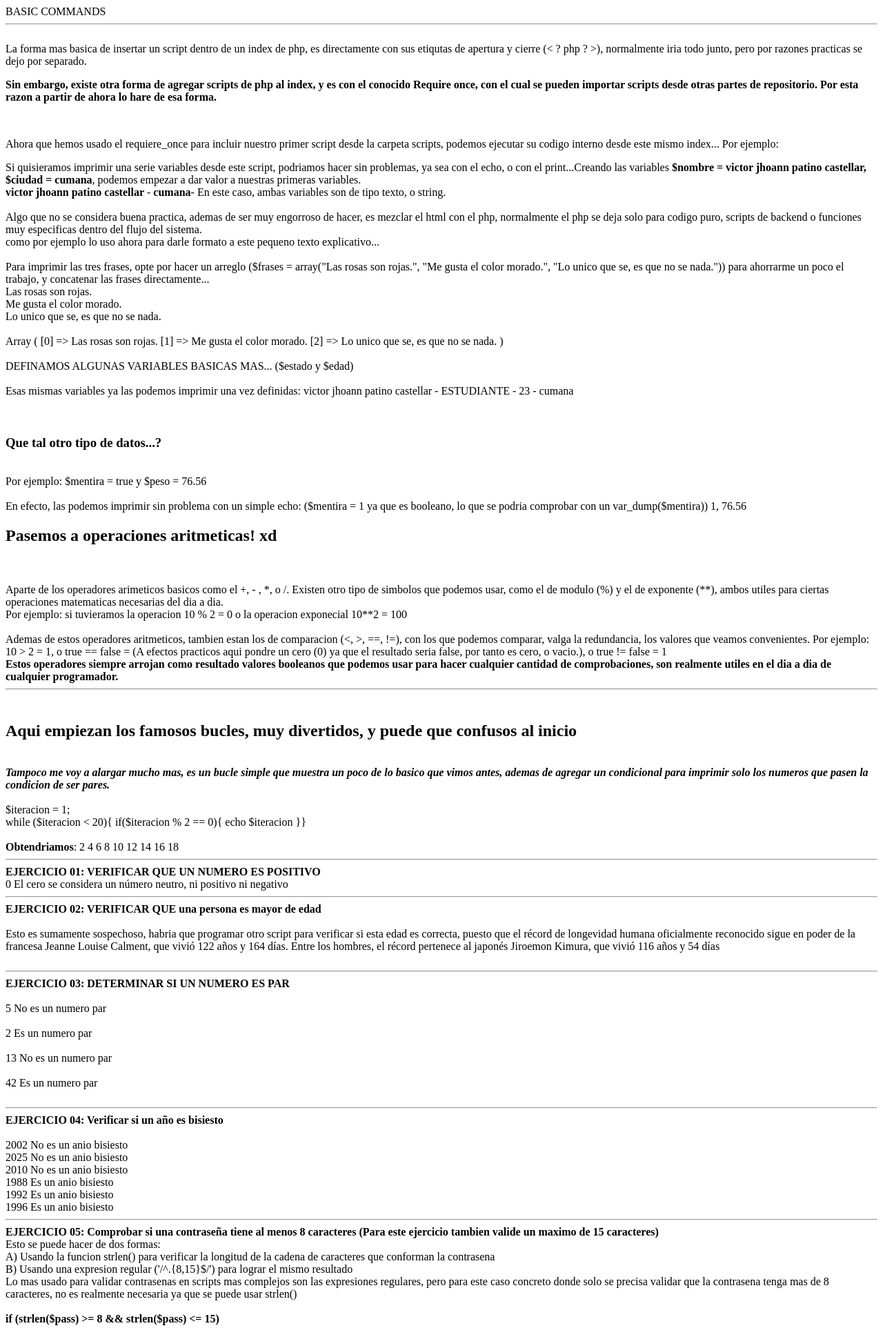
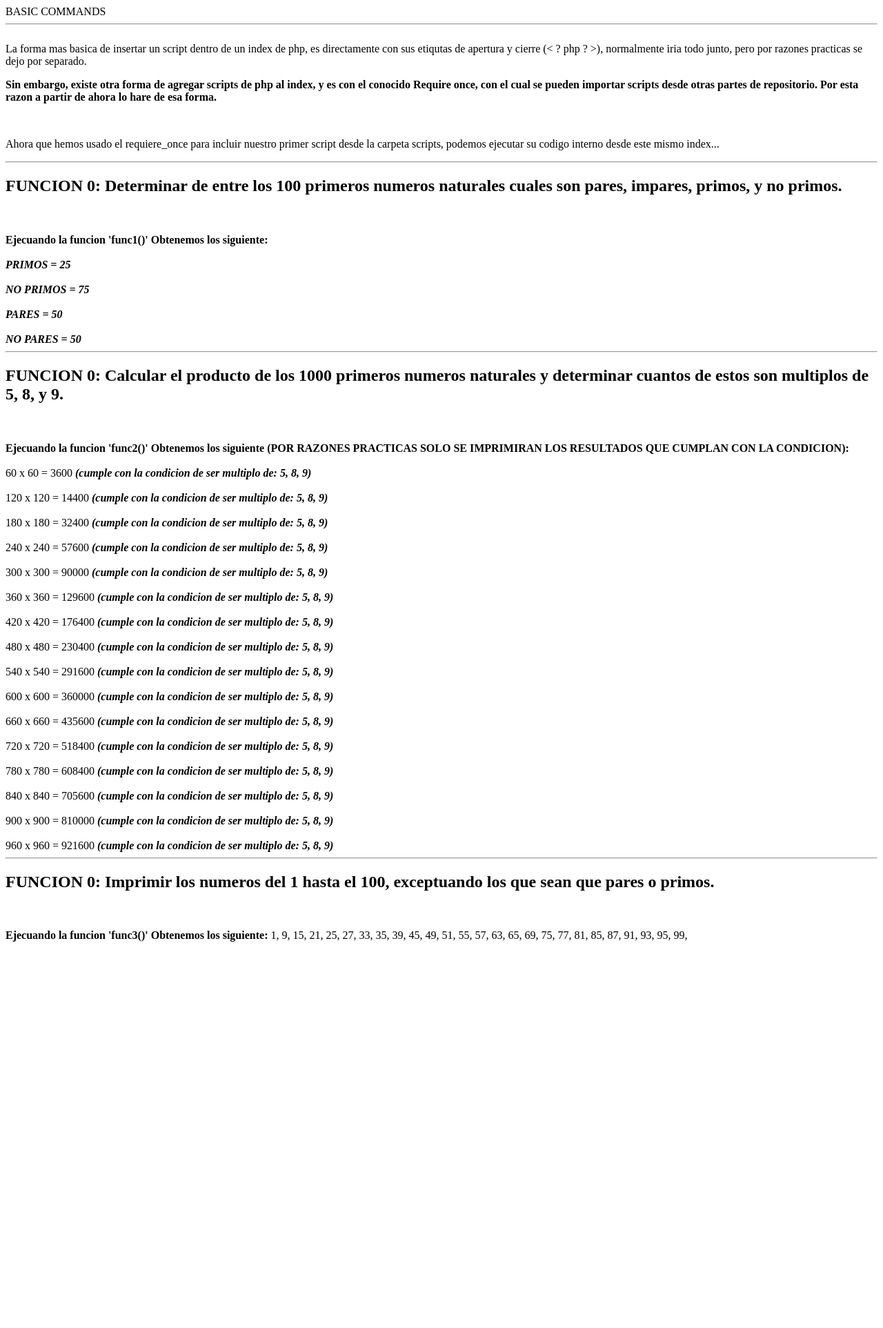
Before and after one commit to Cr0wn4ever/Programacion-2-tray-2, a PHP site: page / in a window 1280 px wide. Shown: the top 1925 px of the page at 69% size. After the commit the page ends 1365 px from the top, so only its background shows below. Run offline with PHP 8.4, Linux system fonts and the light colour scheme.

Commit message:
nuevos ejercicios agregados
ejercicios de funciones agregados al repositorio, desde el 0 hasta el 2, o desde el 1 hasta el 3, como tu filosofia te lo dictamine.

```diff
--- a/index.php
+++ b/index.php
@@ -18,7 +18,7 @@
             <br>
             <p><strong>Sin embargo, existe otra forma de agregar scripts de php al index, y es con el conocido Require once, con el cual se pueden importar scripts desde otras partes de repositorio. Por esta razon a partir de ahora lo hare de esa forma.</strong></p>
             <br>
-            <p>Ahora que hemos usado el requiere_once para incluir nuestro primer script desde la carpeta scripts, podemos ejecutar su codigo interno desde este mismo index... Por ejemplo:</p>
+            <p>Ahora que hemos usado el requiere_once para incluir nuestro primer script desde la carpeta scripts, podemos ejecutar su codigo interno desde este mismo index...</p>
         </div>
     </div>
 </body>
@@ -26,43 +26,49 @@
 </html>
 
 <?php
-require_once 'scripts\basicCommands.php';
-require_once 'scripts\buclesBasicos.php';
-require_once 'scripts\35-ejercicios-basicos\ejercicio-01-08.php';
-require_once 'scripts\35-ejercicios-basicos\ejercicio-02.php';
-require_once 'scripts\35-ejercicios-basicos\ejercicio-03.php';
-require_once 'scripts\35-ejercicios-basicos\ejercicio-04.php';
-require_once 'scripts\35-ejercicios-basicos\ejercicio-05.php';
-require_once 'scripts\35-ejercicios-basicos\ejercicio-06.php';
-require_once 'scripts\35-ejercicios-basicos\ejercicio-07.php';
-require_once 'scripts\35-ejercicios-basicos\ejercicio-09.php';
-require_once 'scripts\35-ejercicios-basicos\ejercicio-10.php';
-require_once 'scripts\35-ejercicios-basicos\ejercicio-11.php';
-require_once 'scripts\35-ejercicios-basicos\ejercicio-12.php';
-require_once 'scripts\35-ejercicios-basicos\ejercicio-13.php';
-require_once 'scripts\35-ejercicios-basicos\ejercicio-14.php';
-require_once 'scripts\35-ejercicios-basicos\ejercicio-15.php';
-require_once 'scripts\35-ejercicios-basicos\ejercicio-16.php';
-require_once 'scripts\35-ejercicios-basicos\ejercicio-17.php';
-require_once 'scripts\35-ejercicios-basicos\ejercicio-18.php';
-require_once 'scripts\35-ejercicios-basicos\ejercicio-19.php';
-require_once 'scripts\35-ejercicios-basicos\ejercicio-20.php';
-require_once 'scripts\35-ejercicios-basicos\ejercicio-21.php';
-require_once 'scripts\35-ejercicios-basicos\ejercicio-22.php';
-require_once 'scripts\35-ejercicios-basicos\ejercicio-23.php';
-require_once 'scripts\35-ejercicios-basicos\ejercicio-24.php';
-require_once 'scripts\35-ejercicios-basicos\ejercicio-25.php';
-require_once 'scripts\35-ejercicios-basicos\ejercicio-26.php';
-require_once 'scripts\35-ejercicios-basicos\ejercicio-27.php';
-require_once 'scripts\35-ejercicios-basicos\ejercicio-28.php';
-require_once 'scripts\35-ejercicios-basicos\ejercicio-29.php';
-require_once 'scripts\35-ejercicios-basicos\ejercicio-30.php';
-require_once 'scripts\35-ejercicios-basicos\ejercicio-31.php';
-require_once 'scripts\35-ejercicios-basicos\ejercicio-32.php';
-require_once 'scripts\35-ejercicios-basicos\ejercicio-33.php';
-require_once 'scripts\35-ejercicios-basicos\ejercicio-34.php';
-require_once 'scripts\35-ejercicios-basicos\ejercicio-35.php';
+//EJERCICIOS BASICOS
 
+// require_once 'scripts\basicCommands.php';
+// require_once 'scripts\buclesBasicos.php';
+// require_once 'scripts\35-ejercicios-basicos\ejercicio-01-08.php';
+// require_once 'scripts\35-ejercicios-basicos\ejercicio-02.php';
+// require_once 'scripts\35-ejercicios-basicos\ejercicio-03.php';
+// require_once 'scripts\35-ejercicios-basicos\ejercicio-04.php';
+// require_once 'scripts\35-ejercicios-basicos\ejercicio-05.php';
+// require_once 'scripts\35-ejercicios-basicos\ejercicio-06.php';
+// require_once 'scripts\35-ejercicios-basicos\ejercicio-07.php';
+// require_once 'scripts\35-ejercicios-basicos\ejercicio-09.php';
+// require_once 'scripts\35-ejercicios-basicos\ejercicio-10.php';
+// require_once 'scripts\35-ejercicios-basicos\ejercicio-11.php';
+// require_once 'scripts\35-ejercicios-basicos\ejercicio-12.php';
+// require_once 'scripts\35-ejercicios-basicos\ejercicio-13.php';
+// require_once 'scripts\35-ejercicios-basicos\ejercicio-14.php';
+// require_once 'scripts\35-ejercicios-basicos\ejercicio-15.php';
+// require_once 'scripts\35-ejercicios-basicos\ejercicio-16.php';
+// require_once 'scripts\35-ejercicios-basicos\ejercicio-17.php';
+// require_once 'scripts\35-ejercicios-basicos\ejercicio-18.php';
+// require_once 'scripts\35-ejercicios-basicos\ejercicio-19.php';
+// require_once 'scripts\35-ejercicios-basicos\ejercicio-20.php';
+// require_once 'scripts\35-ejercicios-basicos\ejercicio-21.php';
+// require_once 'scripts\35-ejercicios-basicos\ejercicio-22.php';
+// require_once 'scripts\35-ejercicios-basicos\ejercicio-23.php';
+// require_once 'scripts\35-ejercicios-basicos\ejercicio-24.php';
+// require_once 'scripts\35-ejercicios-basicos\ejercicio-25.php';
+// require_once 'scripts\35-ejercicios-basicos\ejercicio-26.php';
+// require_once 'scripts\35-ejercicios-basicos\ejercicio-27.php';
+// require_once 'scripts\35-ejercicios-basicos\ejercicio-28.php';
+// require_once 'scripts\35-ejercicios-basicos\ejercicio-29.php';
+// require_once 'scripts\35-ejercicios-basicos\ejercicio-30.php';
+// require_once 'scripts\35-ejercicios-basicos\ejercicio-31.php';
+// require_once 'scripts\35-ejercicios-basicos\ejercicio-32.php';
+// require_once 'scripts\35-ejercicios-basicos\ejercicio-33.php';
+// require_once 'scripts\35-ejercicios-basicos\ejercicio-34.php';
+// require_once 'scripts\35-ejercicios-basicos\ejercicio-35.php';
+
+//EJERCICIOS CON FUNCIONES
+require_once 'scripts\ejercicios-funciones\funcion-01.php';
+require_once 'scripts\ejercicios-funciones\funcion-02.php';
+require_once 'scripts\ejercicios-funciones\funcion-03.php';
 
 
 ?>
--- /dev/null
+++ b/scripts/ejercicios-funciones/funcion-01.php
@@ -0,0 +1,62 @@
+<?php
+
+function func1()
+{
+    $esPrimo = true;
+
+    $contarPrimos = 0;
+
+    $contarNoPrimos = 0;
+
+    $contarPares = 0;
+
+    $contarImpares = 0;
+
+    for ($i = 0; $i < 100; $i++) {
+
+        if ($i % 2 == 0) {
+            $contarPares++;
+        }
+
+        if ($i % 2 == 1) {
+            $contarImpares++;
+        }
+
+        if (!is_numeric($i) || $i < 2) {
+            $esPrimo = false;
+        }
+
+        for ($j = 2; $j < $i; $j++) {
+            if ($i % $j == 0) {
+                $esPrimo = false;
+            }
+        }
+
+        if ($esPrimo) {
+            $contarPrimos++;
+        } else {
+            $contarNoPrimos++;
+        }
+
+        $esPrimo = true;
+    }
+
+    $cuentas = array(
+        "PRIMOS" => $contarPrimos,
+        "NO PRIMOS" => $contarNoPrimos,
+        "PARES" => $contarPares,
+        "NO PARES" => $contarImpares
+    );
+
+    return $cuentas;
+}
+
+echo "<hr><b><h2>FUNCION 0: Determinar de entre los 100 primeros numeros naturales cuales son pares, impares, primos, y no primos.</b></h2><br>";
+
+echo "<br><b>Ejecuando la funcion 'func1()' Obtenemos los siguiente: </b><br>";
+
+$imprime = func1();
+
+foreach ($imprime as $key => $value) {
+    echo "<br><b><i>$key = $value</b></i><br>";
+}
--- /dev/null
+++ b/scripts/ejercicios-funciones/funcion-02.php
@@ -0,0 +1,16 @@
+<?php
+function func2()
+{
+
+    for ($i = 1; $i <= 1000; $i++) {
+        if (($i * $i) % 5 == 0 && ($i * $i) % 8 == 0 && ($i * $i) % 9 == 0) {
+            echo "<br>$i x $i = " . $i * $i . "<i><b> (cumple con la condicion de ser multiplo de: 5, 8, 9)</b></i><br>";
+        }
+    }
+}
+
+echo "<hr><b><h2>FUNCION 0: Calcular el producto de los 1000 primeros numeros naturales y determinar cuantos de estos son multiplos de 5, 8, y 9.</b></h2><br>";
+
+echo "<br><b>Ejecuando la funcion 'func2()' Obtenemos los siguiente (POR RAZONES PRACTICAS SOLO SE IMPRIMIRAN LOS RESULTADOS QUE CUMPLAN CON LA CONDICION): </b><br>";
+
+echo func2();
--- /dev/null
+++ b/scripts/ejercicios-funciones/funcion-03.php
@@ -0,0 +1,33 @@
+<?php
+function func3()
+{
+    $i = 1;
+
+    while ($i <= 100) {
+
+        $esPrimo = true;
+
+        if ($i < 2) $esPrimo = false;
+
+        for ($j = 2; $j <= sqrt($i); $j++) {
+            if ($i % $j == 0) {
+                $esPrimo = false;
+                break;
+            }
+        }
+
+        if ($esPrimo || $i%2==0) {
+            $i++;
+            continue;
+        }
+
+        echo "$i, ";
+
+        $i++;
+    }
+}
+echo "<hr><b><h2>FUNCION 0: Imprimir los numeros del 1 hasta el 100, exceptuando los que sean que pares o primos.</b></h2><br>";
+
+echo "<br><b>Ejecuando la funcion 'func3()' Obtenemos los siguiente:</b> ";
+
+echo func3();
```
